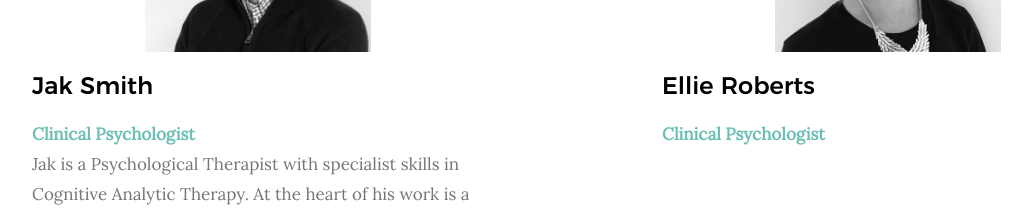
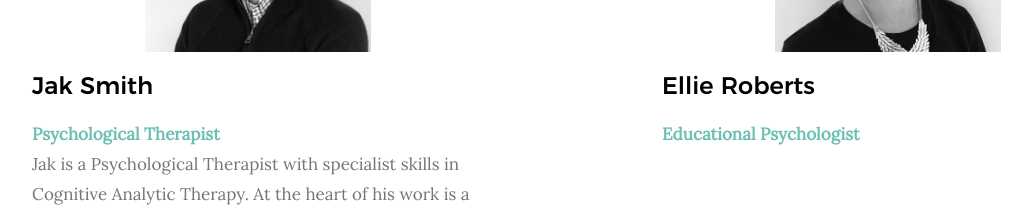
Before and after one commit to claritypsychology/github.io, a plain HTML site: page our-psychologists/index.html in a window 1280 px wide. Shown: the part 7660-7870 px from the top of the page, without its empty margins (106-1138 px from the left). Drawn offline with Linux system fonts and the light colour scheme; files whose address does not match are found by name.

Commit message:
updated job titles

```diff
--- a/our-psychologists/index.html
+++ b/our-psychologists/index.html
@@ -389,9 +389,9 @@
 
       <div class="col-block service-item" data-aos="fade-up">
         <div class="service-text">
-        <img src="../images/avatars/Jak-Smith.jpg" alt="Dr Isobelle Biggin - Clinical Psychologist"  />
+        <img src="../images/avatars/Jak-Smith.jpg" alt="Jak Smith - Psychological Therapist"  />
           <h3 class="h3">Jak Smith</h3>
-          <span class="title">Clinical Psychologist</span>
+          <span class="title">Psychological Therapist</span>
           <span class="location"></span>
           <p>Jak is a Psychological Therapist with  specialist skills in Cognitive Analytic Therapy. At the heart of his work is a commitment to working collaboratively with clients and their families, through a relational approach that considers the person as a whole and as an individual. Jak is passionate about reducing stigma and unnecessary suffering, whilst promoting wellbeing. He brings a therapeutic approach that is warm and empathic to help individuals feel safe and comfortable during all aspects of his work. </p>
           <p>Jak also uses his specialist skills to support teams in understanding the emotional impact of an individual’s difficulties and how this can impact on relationships. When providing team based formulation, Jak offers a safe reflective space to explore patterns in relationships and strategies to promote effective team working to meet the individuals needs.  </p>
@@ -399,9 +399,9 @@
       </div>
       <div class="col-block service-item" data-aos="fade-up">
         <div class="service-text">
-        <img src="../images/avatars/Ellie-Roberts.jpg" alt="Dr Isobelle Biggin - Clinical Psychologist"  />
+        <img src="../images/avatars/Ellie-Roberts.jpg" alt="Ellie Roberts - Educational Psychologist"  />
           <h3 class="h3">Ellie Roberts</h3>
-          <span class="title">Clinical Psychologist</span>
+          <span class="title">Educational Psychologist</span>
           <span class="location"></span>
 
         </div>
```
